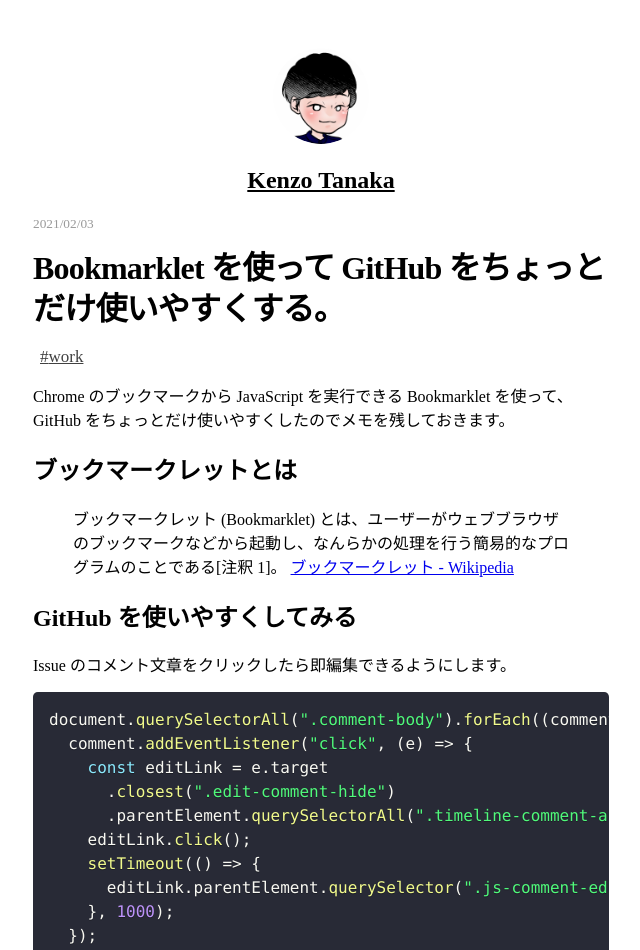
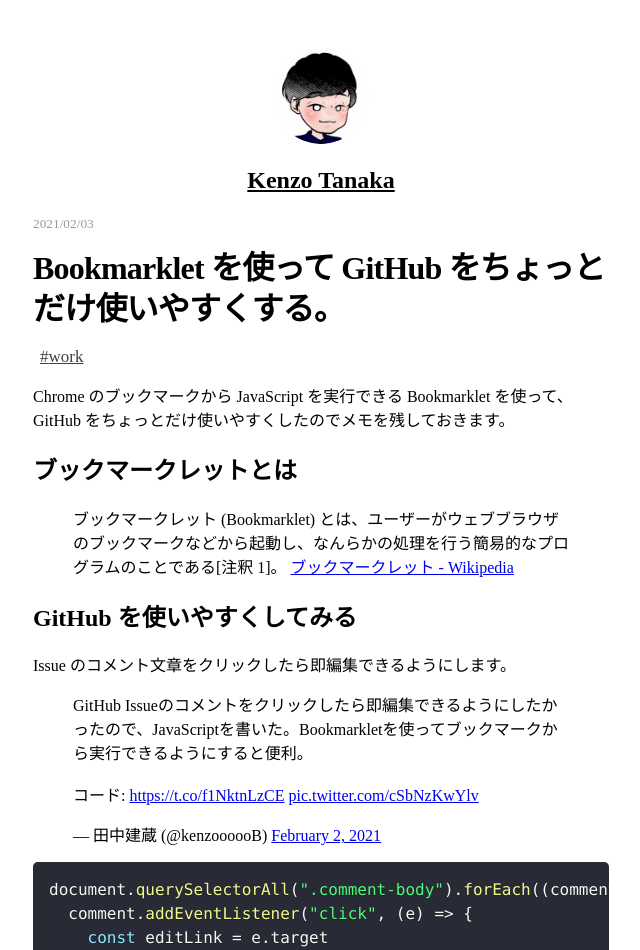
Before and after one commit to kenzo-tanaka/nextJsBlog, a Next.js app: page /posts/bookmarklet in a window 1280 px wide. Shown: the top 950 px of the page, without its empty margins (319-959 px from the left). Built offline with nearby package versions, Linux system fonts and the light colour scheme.

Commit message:
embed tweet

```diff
--- a/pages/posts/[slug].tsx
+++ b/pages/posts/[slug].tsx
@@ -71,6 +71,7 @@ const Post: NextPage<Props> = ({ postData }) => {
         <ReactMarkdown
           renderers={{ code: CodeBlock, image: Img }}
           children={content}
+          allowDangerousHtml={true}
         />
       </article>
       <ShareBtns slug={slug} title={title} />
```
Also changed, not shown: contents/posts/bookmarklet/index.md (+2 -0 lines).
